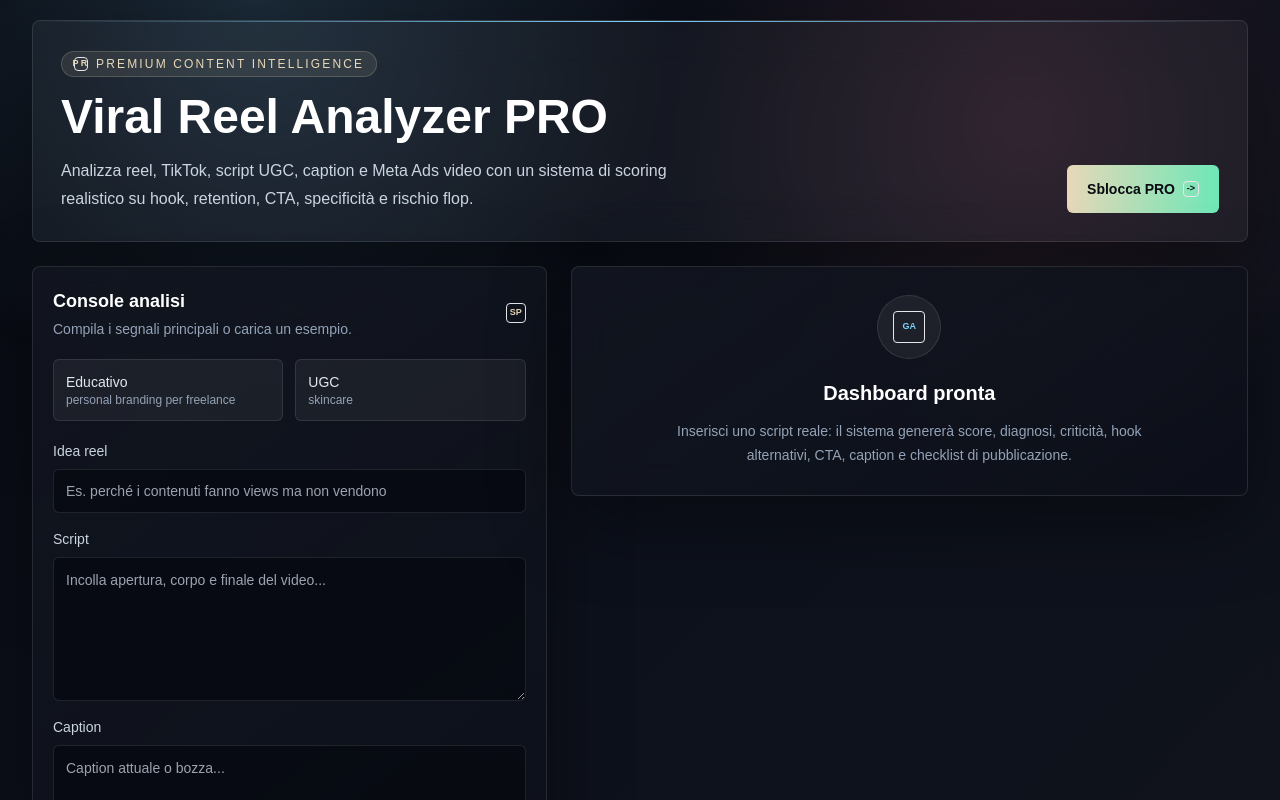
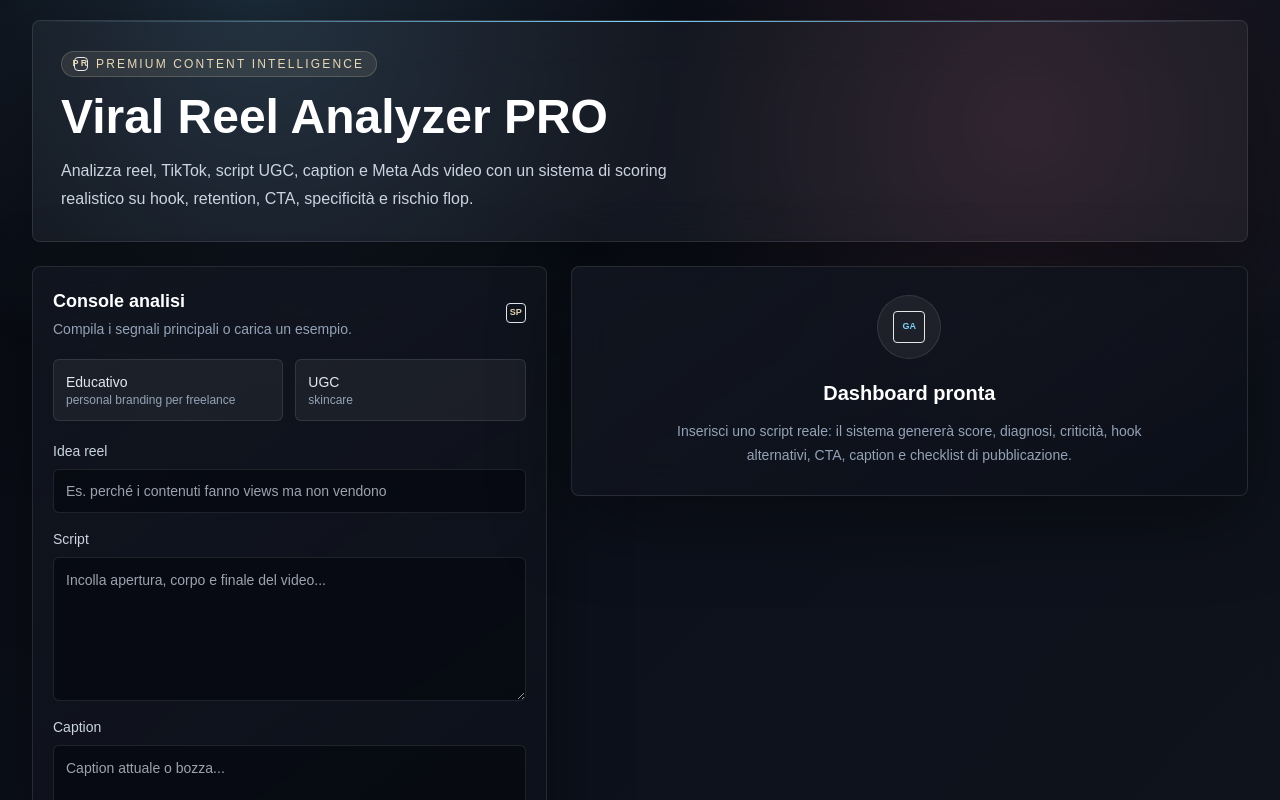
Before and after one commit to pellinidigital-eng/Viral-Reel-Analyzer-PRO, a Next.js app: page / in a window 1280 px wide. Shown: the top 800 px of the page. Built offline with nearby package versions, Linux system fonts and the light colour scheme.

Commit message:
Add files via upload

```diff
--- a/app/layout.tsx
+++ b/app/layout.tsx
@@ -1,4 +1,5 @@
 import type { Metadata } from "next";
+import type { ReactNode } from "react";
 import "./globals.css";
 
 export const metadata: Metadata = {
@@ -9,7 +10,7 @@ export const metadata: Metadata = {
 export default function RootLayout({
   children
 }: Readonly<{
-  children: React.ReactNode;
+  children: ReactNode;
 }>) {
   return (
     <html lang="it">
--- a/app/page.tsx
+++ b/app/page.tsx
@@ -4,7 +4,6 @@ import { useEffect, useMemo, useState } from "react";
 import type { ReactNode } from "react";
 import {
   analyzeContent,
-  CHECKOUT_URL,
   CONTENT_TYPES,
   PLATFORMS,
   sampleInputs
@@ -292,13 +291,6 @@ export default function Home() {
                 retention, CTA, specificità e rischio flop.
               </p>
             </div>
-            <a
-              href={CHECKOUT_URL}
-              className="inline-flex min-h-12 items-center justify-center gap-2 rounded-md bg-gradient-to-r from-champagne to-signal px-5 text-sm font-semibold text-obsidian transition hover:scale-[1.02] hover:shadow-glow"
-            >
-              Sblocca PRO
-              <IconMark name="arrow" className="h-4 w-4" />
-            </a>
           </div>
         </header>
 
@@ -583,7 +575,7 @@ export default function Home() {
 
                 <Section title="Script migliorato">
                   <div className="mb-3 flex justify-end">
-                    <CopyButton copied={copied === "script"} label="Copia script" onClick={() => copyText("script", result.improvedScript)} />
+                    <CopyButton copied={copied === "script"} label="Copia script migliorato" onClick={() => copyText("script", result.improvedScript)} />
                   </div>
                   <pre className="premium-scrollbar whitespace-pre-wrap rounded-md border border-white/10 bg-black/20 p-4 text-sm leading-6 text-slate-200">
                     {result.improvedScript}
@@ -635,13 +627,6 @@ export default function Home() {
                   </Section>
                   <Section title="Consiglio engagement finale">
                     <p className="text-sm leading-6 text-slate-300">{result.engagementAdvice}</p>
-                    <a
-                      href={CHECKOUT_URL}
-                      className="mt-5 inline-flex min-h-11 w-full items-center justify-center gap-2 rounded-md bg-white text-sm font-semibold text-obsidian transition hover:bg-champagne"
-                    >
-                      Porta l'analisi in PRO
-                      <IconMark name="arrow" className="h-4 w-4" />
-                    </a>
                   </Section>
                 </div>
               </div>
--- a/lib/analyzer.ts
+++ b/lib/analyzer.ts
@@ -1,6 +1,3 @@
-export const CHECKOUT_URL =
-  "https://pellinidigital.com/cart/add?id=53617392714071&quantity=1&return_to=/checkout";
-
 export const CONTENT_TYPES = [
   "Educativo",
   "Storytelling",
```
